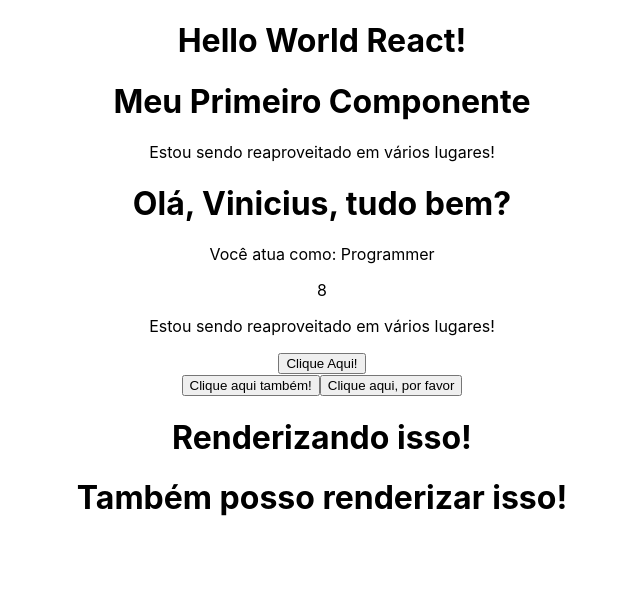
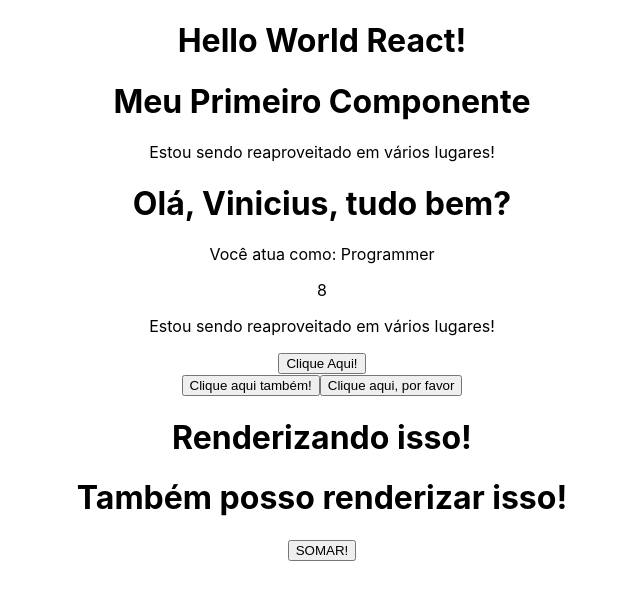
Before and after one commit to viniciusschnoor/hello-world, a React (Create React App) app: page / in a window 1280 px wide. Shown: the top 600 px of the page, without its empty margins (318-958 px from the left). Built offline with nearby package versions, Linux system fonts and the light colour scheme.

Commit message:
Challenge

```diff
--- a/src/App.js
+++ b/src/App.js
@@ -3,6 +3,7 @@ import FirstComponent from './components/FirstComponent';
 import TemplateExpressions from './components/TemplateExpressions';
 import MyComponent from './components/MyComponent';
 import Events from './components/Events';
+import Challenge from './components/Challenge';
 
 // Styles
 import './App.css';
@@ -15,6 +16,7 @@ function App() {
       <TemplateExpressions />
       <MyComponent />
       <Events />
+      <Challenge />
     </div>
   );
 }
--- /dev/null
+++ b/src/components/Challenge.js
@@ -0,0 +1,17 @@
+const Challenge = () => {
+
+    const a = 2;
+    const b = 3;
+
+    const handleSomar = () => {
+        console.log(a + b)
+    };
+
+    return(
+        <div>
+            <button onClick={handleSomar}>SOMAR!</button>
+        </div>
+    );
+};
+
+export default Challenge
```
